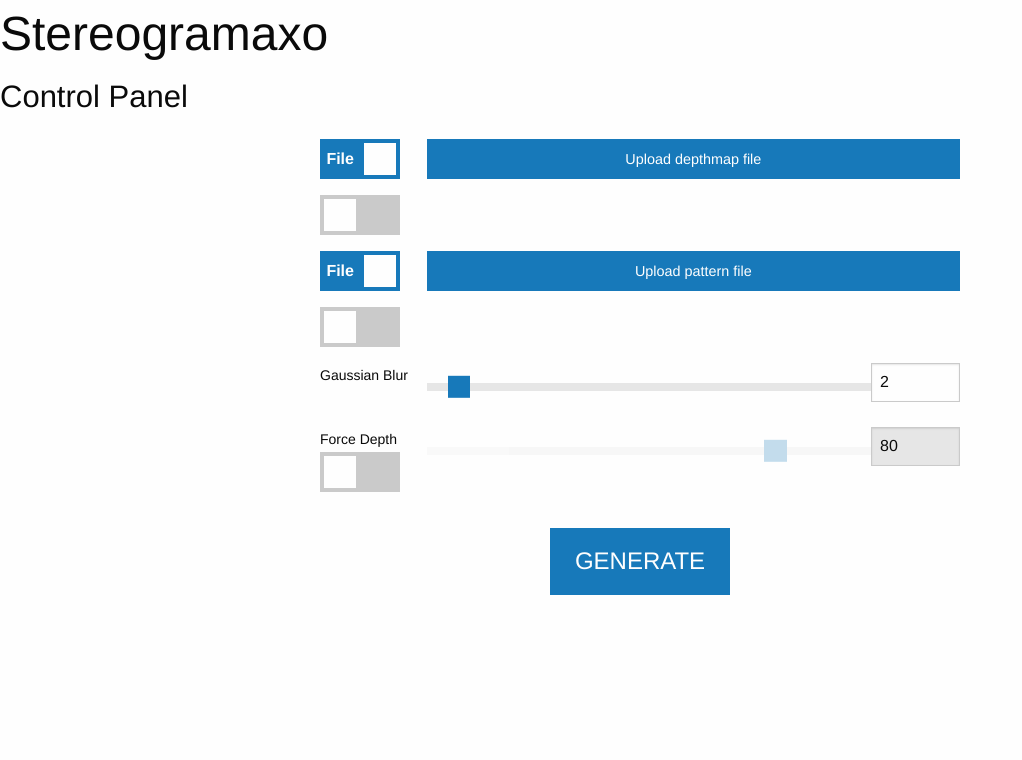
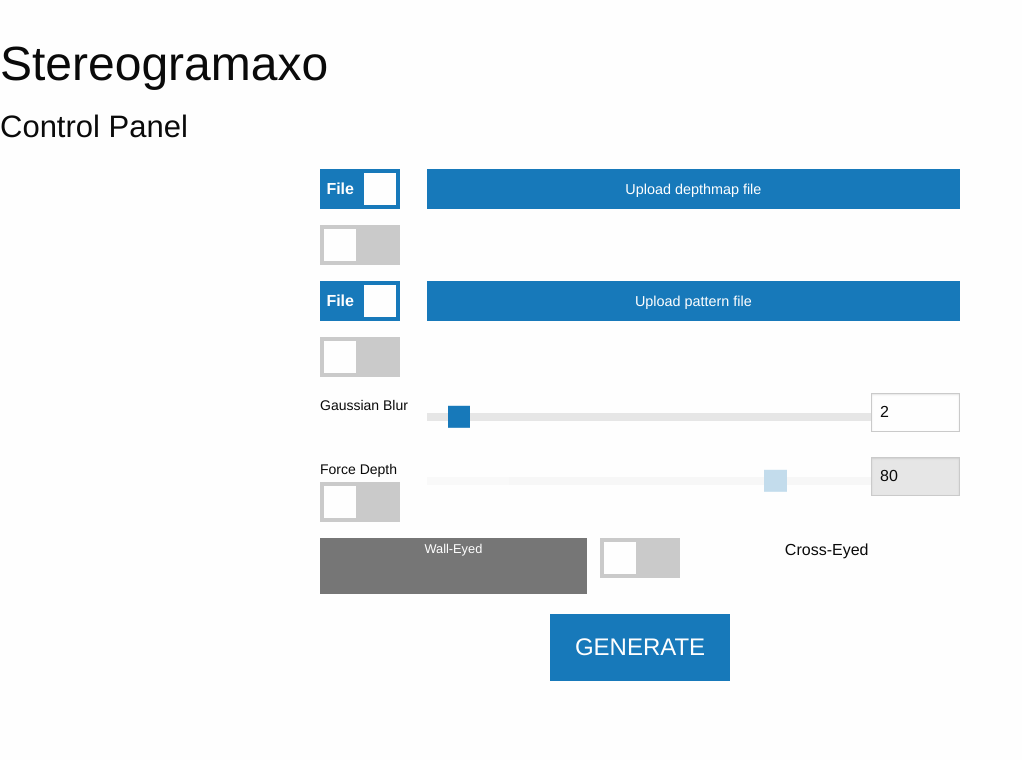
Before and after one commit to mexomagno/stereogramaxo, a PHP site: page / in a window 1280 px wide. Shown: the top 760 px of the page, without its empty margins (0-1022 px from the left). Run offline with PHP 8.4, Linux system fonts and the light colour scheme; some libraries are stand-ins or nearby versions.

Commit message:
Added View mode selector

```diff
--- a/WEB/index.php
+++ b/WEB/index.php
@@ -6,7 +6,9 @@
 	<link rel="stylesheet" type="text/css" href="https://cdnjs.cloudflare.com/ajax/libs/foundation/6.4.3/css/foundation.min.css">
 
 	<style>
-
+	body{
+		margin: 30px auto;
+	}
 	#response{
 		color: #ff0000;
 	}
@@ -29,9 +31,15 @@
 
 	}
 
+	#submit-container{
+		margin: 20px auto;
+	}
 	#submit {
-		margin: 20px auto;
 		font-size: 150%;
+	}
+
+	.justify-center{
+		text-align: center;
 	}
 
 	</style>
@@ -162,30 +170,37 @@
 					</div>
 				</div>
 			</div>
+		</div>
 
+		<!-- View mode -->
+		<div class="grid-x justify-center">
+			<div class="cell large-5" id="wall-eyed-label">Wall-Eyed</div>
+			<div class="cell large-2">
+				<div class="switch large">
+					<input class="switch-input" id="view-mode-switch" type="checkbox" name="view_mode_we">
+					<label class="switch-paddle" for="view-mode-switch">
+						<span class="show-for-sr"></span>
+					</label>
+				</div>
 			</div>
+			<div class="cell large-5" id="cross-eyed-label">Cross-Eyed</div>
 		</div>
+
 
 		<!-- Submit -->
 		<div class="grid-x">
+			<div class="" id="submit-container">
 				<input id="submit" type="submit" class="button" value="GENERATE">
+				<video id="loading-icon" autoplay loop muted poster="loading.webm">
+					<source type="video/webm" src="https://giant.gfycat.com/AppropriateSpotlessAdouri.webm">
+				</video>
+			</div>
 		</div>
 	</form>
 
 
-
-<!--
-
-
-
-
 	<div id="response"></div>
 	<img id="generated-image">
-	<video id="loading-icon" autoplay loop muted poster="loading.webm">
-		<source type="video/webm" src="https://giant.gfycat.com/AppropriateSpotlessAdouri.webm">
-	</video>
-
- -->
 
 
 	<script src="https://code.jquery.com/jquery-3.3.1.min.js"></script>
@@ -196,6 +211,7 @@
 
 	function run_stereogramaxo(){
 		// Show loading
+		$("#submit").css("display", "none");
 		$("#loading-icon").css("display", "block");
 		$.ajax({
 			url: "run.php",
@@ -204,12 +220,14 @@
 			dataType: 'json'
 		}).done(function(data){
 			$("#loading-icon").css("display", "none");
+			$("#submit").css("display", "block");
 			var url = data.text;
 			$("#generated-image").attr({
 				"src": url
 			});
 		}).fail(function(data){
 			$("#loading-icon").css("display", "none");
+			$("#submit").css("display", "block");
 			console.log("Response: " + data);
 			$("#response").text("Error response: " + data.error);
 		});
@@ -221,7 +239,6 @@
 	It activates the associated panel id and hides every other element in ids_to_hide
 	**/
 	function radio_changed(radio_element, associated_panel_id, ids_to_hide){
-		console.log("radio element:" + radio_element + ", panel: " + associated_panel_id + ", ids to hide: " + ids_to_hide);
 		if (!$(radio_element).is(":checked"))
 			return;
 		var ids = ids_to_hide;
@@ -229,7 +246,6 @@
 			ids = Array(ids_to_hide);
 		// Hide elements
 		for (id of ids){
-			console.log("Will hide " + id);
 			$("#" + id).css("display", "none");
 		}
 		// Show this radio's panel
@@ -249,6 +265,20 @@
 			}
 		});
 		$("#force-depth-switch").change();
+
+		// View mode switch behavior
+		$("#view-mode-switch").change(function(){
+			if ($(this).is(":checked")){
+				// Cross eyed selected
+				$("#wall-eyed-label").removeClass("label secondary");
+				$("#cross-eyed-label").addClass("label primary");
+			} else {
+				// Wall eyed selected
+				$("#cross-eyed-label").removeClass("label primary");
+				$("#wall-eyed-label").addClass("label secondary");
+			}
+		});
+		$("#view-mode-switch").change();
 	});
 
 	</script>
```
